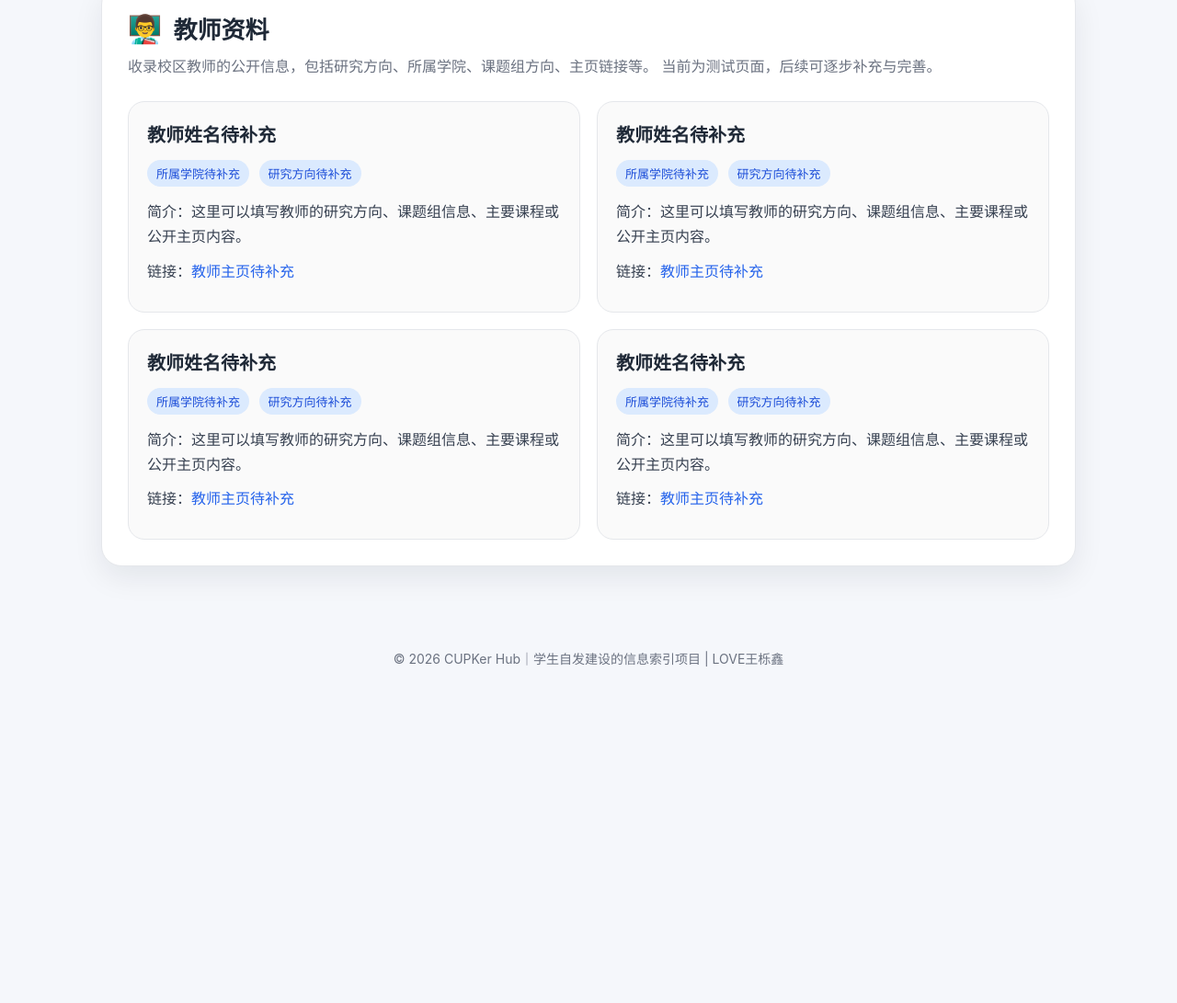
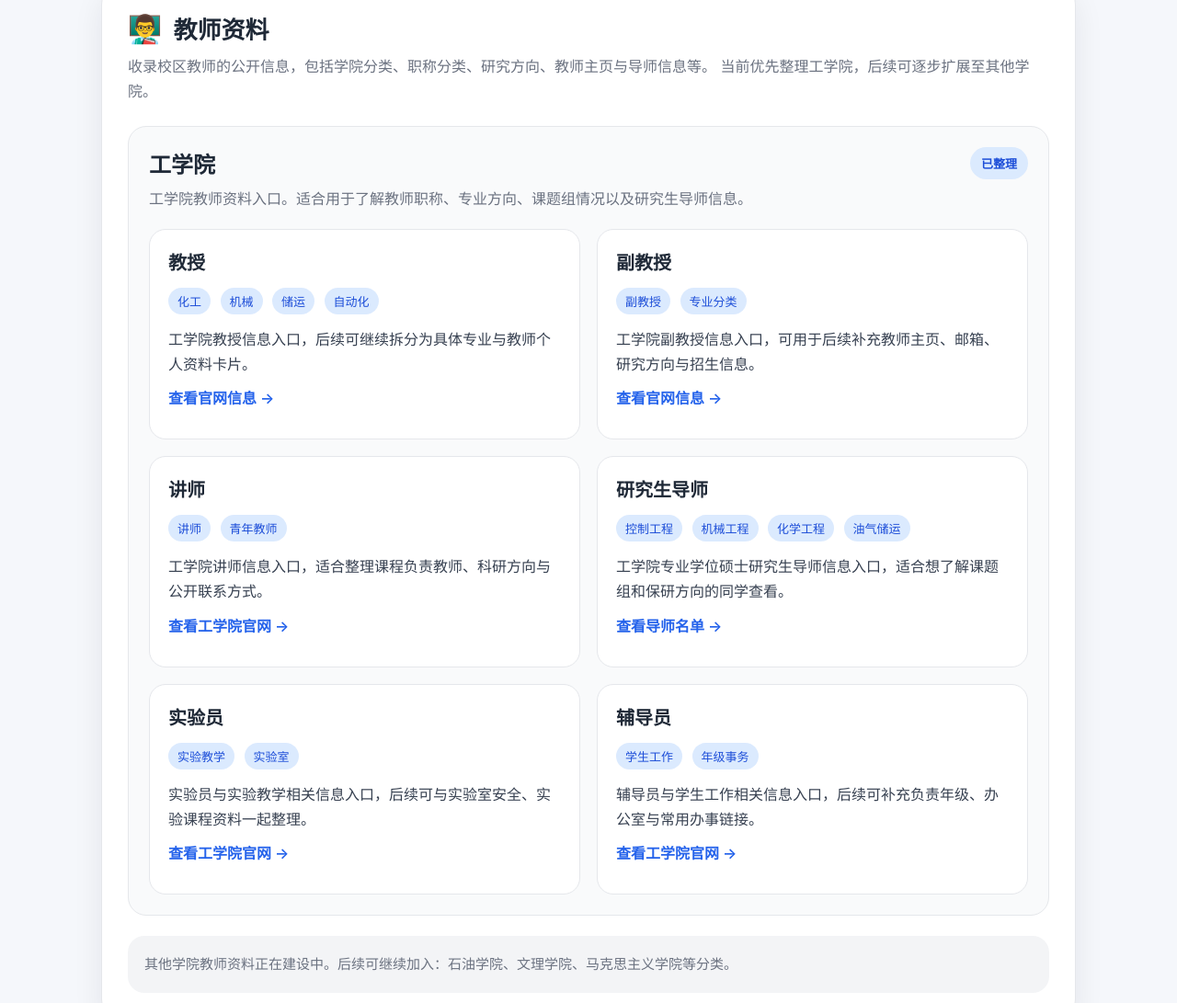
Before and after one commit to xuanwu2233-creator/cupkerhub, a plain HTML site: page index.html in a window 1280 px wide. Shown: the part 429-1520 px from the top of the page at 92% size. Before the commit the page ends 1185 px from the top, so only its background shows below. Drawn offline with Linux system fonts and the light colour scheme.

Commit message:
Update index.html

```diff
--- a/index.html
+++ b/index.html
@@ -121,6 +121,43 @@
       line-height: 1.7;
     }
 
+    .college-block {
+      border: 1px solid #e5e7eb;
+      border-radius: 20px;
+      padding: 22px;
+      background: #f9fafb;
+      margin-bottom: 22px;
+    }
+
+    .college-header {
+      display: flex;
+      justify-content: space-between;
+      align-items: flex-start;
+      gap: 16px;
+      margin-bottom: 18px;
+    }
+
+    .college-header h3 {
+      margin: 0;
+      font-size: 24px;
+    }
+
+    .college-header p {
+      margin: 8px 0 0;
+      color: #6b7280;
+      line-height: 1.7;
+    }
+
+    .college-badge {
+      flex-shrink: 0;
+      background: #dbeafe;
+      color: #1d4ed8;
+      padding: 8px 12px;
+      border-radius: 999px;
+      font-size: 13px;
+      font-weight: 600;
+    }
+
     .teacher-list {
       display: grid;
       grid-template-columns: repeat(2, 1fr);
@@ -131,7 +168,13 @@
       border: 1px solid #e5e7eb;
       border-radius: 18px;
       padding: 20px;
-      background: #fafafa;
+      background: white;
+      transition: 0.2s ease;
+    }
+
+    .teacher-card:hover {
+      transform: translateY(-3px);
+      box-shadow: 0 12px 26px rgba(15, 23, 42, 0.08);
     }
 
     .teacher-card h3 {
@@ -158,11 +201,21 @@
     .teacher-card a {
       color: #2563eb;
       text-decoration: none;
-      font-weight: 500;
+      font-weight: 600;
     }
 
     .teacher-card a:hover {
       text-decoration: underline;
+    }
+
+    .coming-soon {
+      margin-top: 22px;
+      padding: 18px;
+      border-radius: 18px;
+      background: #f3f4f6;
+      color: #6b7280;
+      line-height: 1.7;
+      font-size: 15px;
     }
 
     footer {
@@ -179,6 +232,10 @@
 
       .teacher-list {
         grid-template-columns: 1fr;
+      }
+
+      .college-header {
+        flex-direction: column;
       }
 
       header h1 {
@@ -237,66 +294,126 @@
       </div>
 
       <p class="section-desc">
-        收录校区教师的公开信息，包括研究方向、所属学院、课题组方向、主页链接等。
-        当前为测试页面，后续可逐步补充与完善。
+        收录校区教师的公开信息，包括学院分类、职称分类、研究方向、教师主页与导师信息等。
+        当前优先整理工学院，后续可逐步扩展至其他学院。
       </p>
+
+      <div class="college-block">
+        <div class="college-header">
+          <div>
+            <h3>工学院</h3>
+            <p>
+              工学院教师资料入口。适合用于了解教师职称、专业方向、课题组情况以及研究生导师信息。
+            </p>
+          </div>
+          <div class="college-badge">已整理</div>
+        </div>
 
         <div class="teacher-list">
           <div class="teacher-card">
-          <h3>教师姓名待补充</h3>
+            <h3>教授</h3>
             <div>
-            <span class="tag">所属学院待补充</span>
-            <span class="tag">研究方向待补充</span>
+              <span class="tag">化工</span>
+              <span class="tag">机械</span>
+              <span class="tag">储运</span>
+              <span class="tag">自动化</span>
             </div>
             <p>
-            简介：这里可以填写教师的研究方向、课题组信息、主要课程或公开主页内容。
+              工学院教授信息入口，后续可继续拆分为具体专业与教师个人资料卡片。
             </p>
             <p>
-            链接：<a href="#" target="_blank">教师主页待补充</a>
+              <a href="https://www.cupk.edu.cn/gxy/c/2017-05-04/485391.shtml" target="_blank" rel="noopener noreferrer">
+                查看官网信息 →
+              </a>
             </p>
           </div>
 
           <div class="teacher-card">
-          <h3>教师姓名待补充</h3>
+            <h3>副教授</h3>
             <div>
-            <span class="tag">所属学院待补充</span>
-            <span class="tag">研究方向待补充</span>
+              <span class="tag">副教授</span>
+              <span class="tag">专业分类</span>
             </div>
             <p>
-            简介：这里可以填写教师的研究方向、课题组信息、主要课程或公开主页内容。
+              工学院副教授信息入口，可用于后续补充教师主页、邮箱、研究方向与招生信息。
             </p>
             <p>
-            链接：<a href="#" target="_blank">教师主页待补充</a>
+              <a href="https://www.cupk.edu.cn/gxy/c/2017-05-04/485391.shtml" target="_blank" rel="noopener noreferrer">
+                查看官网信息 →
+              </a>
             </p>
           </div>
 
           <div class="teacher-card">
-          <h3>教师姓名待补充</h3>
+            <h3>讲师</h3>
             <div>
-            <span class="tag">所属学院待补充</span>
-            <span class="tag">研究方向待补充</span>
+              <span class="tag">讲师</span>
+              <span class="tag">青年教师</span>
             </div>
             <p>
-            简介：这里可以填写教师的研究方向、课题组信息、主要课程或公开主页内容。
+              工学院讲师信息入口，适合整理课程负责教师、科研方向与公开联系方式。
             </p>
             <p>
-            链接：<a href="#" target="_blank">教师主页待补充</a>
+              <a href="https://www.cupk.edu.cn/gxy/" target="_blank" rel="noopener noreferrer">
+                查看工学院官网 →
+              </a>
             </p>
           </div>
 
           <div class="teacher-card">
-          <h3>教师姓名待补充</h3>
+            <h3>研究生导师</h3>
             <div>
-            <span class="tag">所属学院待补充</span>
-            <span class="tag">研究方向待补充</span>
+              <span class="tag">控制工程</span>
+              <span class="tag">机械工程</span>
+              <span class="tag">化学工程</span>
+              <span class="tag">油气储运</span>
             </div>
             <p>
-            简介：这里可以填写教师的研究方向、课题组信息、主要课程或公开主页内容。
+              工学院专业学位硕士研究生导师信息入口，适合想了解课题组和保研方向的同学查看。
             </p>
             <p>
-            链接：<a href="#" target="_blank">教师主页待补充</a>
+              <a href="https://www.cupk.edu.cn/gxy/c/2023-03-23/516074.shtml" target="_blank" rel="noopener noreferrer">
+                查看导师名单 →
+              </a>
             </p>
           </div>
+
+          <div class="teacher-card">
+            <h3>实验员</h3>
+            <div>
+              <span class="tag">实验教学</span>
+              <span class="tag">实验室</span>
+            </div>
+            <p>
+              实验员与实验教学相关信息入口，后续可与实验室安全、实验课程资料一起整理。
+            </p>
+            <p>
+              <a href="https://www.cupk.edu.cn/gxy/" target="_blank" rel="noopener noreferrer">
+                查看工学院官网 →
+              </a>
+            </p>
+          </div>
+
+          <div class="teacher-card">
+            <h3>辅导员</h3>
+            <div>
+              <span class="tag">学生工作</span>
+              <span class="tag">年级事务</span>
+            </div>
+            <p>
+              辅导员与学生工作相关信息入口，后续可补充负责年级、办公室与常用办事链接。
+            </p>
+            <p>
+              <a href="https://www.cupk.edu.cn/gxy/" target="_blank" rel="noopener noreferrer">
+                查看工学院官网 →
+              </a>
+            </p>
+          </div>
+        </div>
+      </div>
+
+      <div class="coming-soon">
+        其他学院教师资料正在建设中。后续可继续加入：石油学院、文理学院、马克思主义学院等分类。
       </div>
     </section>
   </main>
```
Lines whose indentation alone changed are shown as unchanged.
